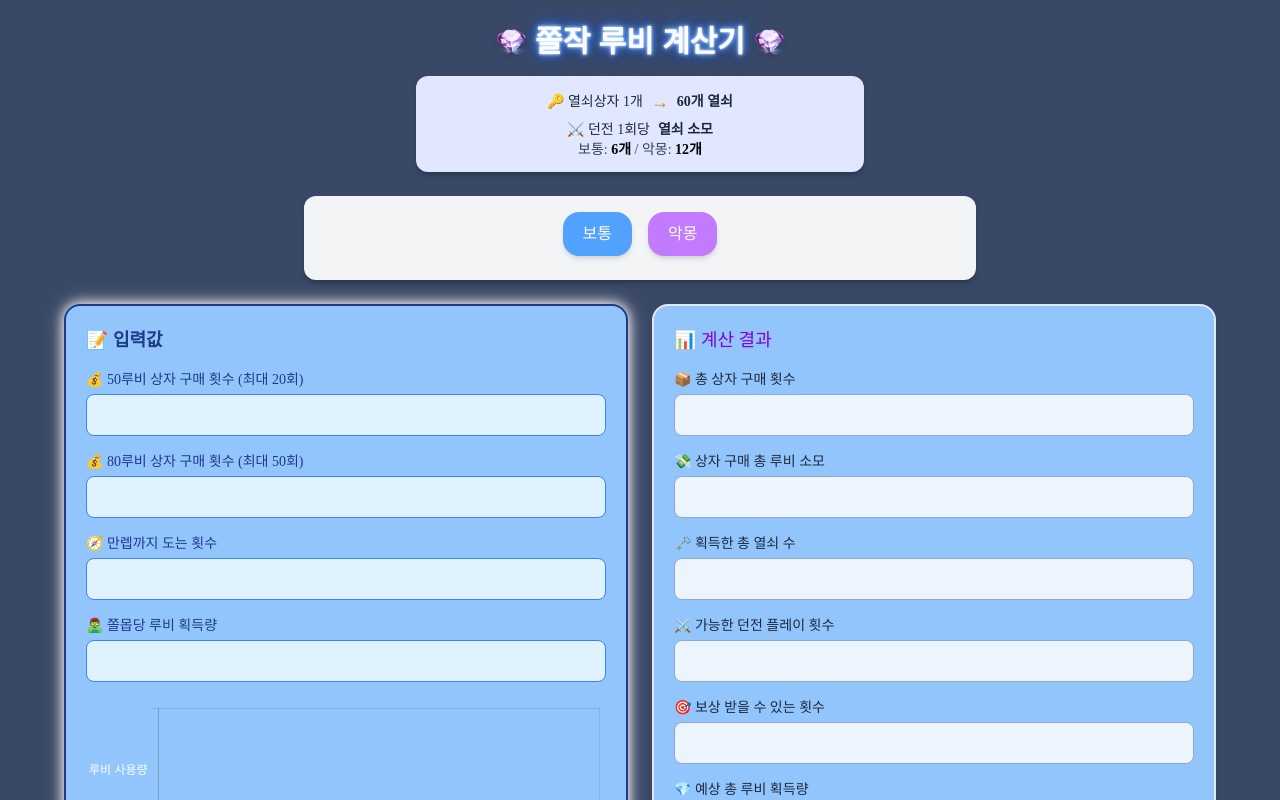
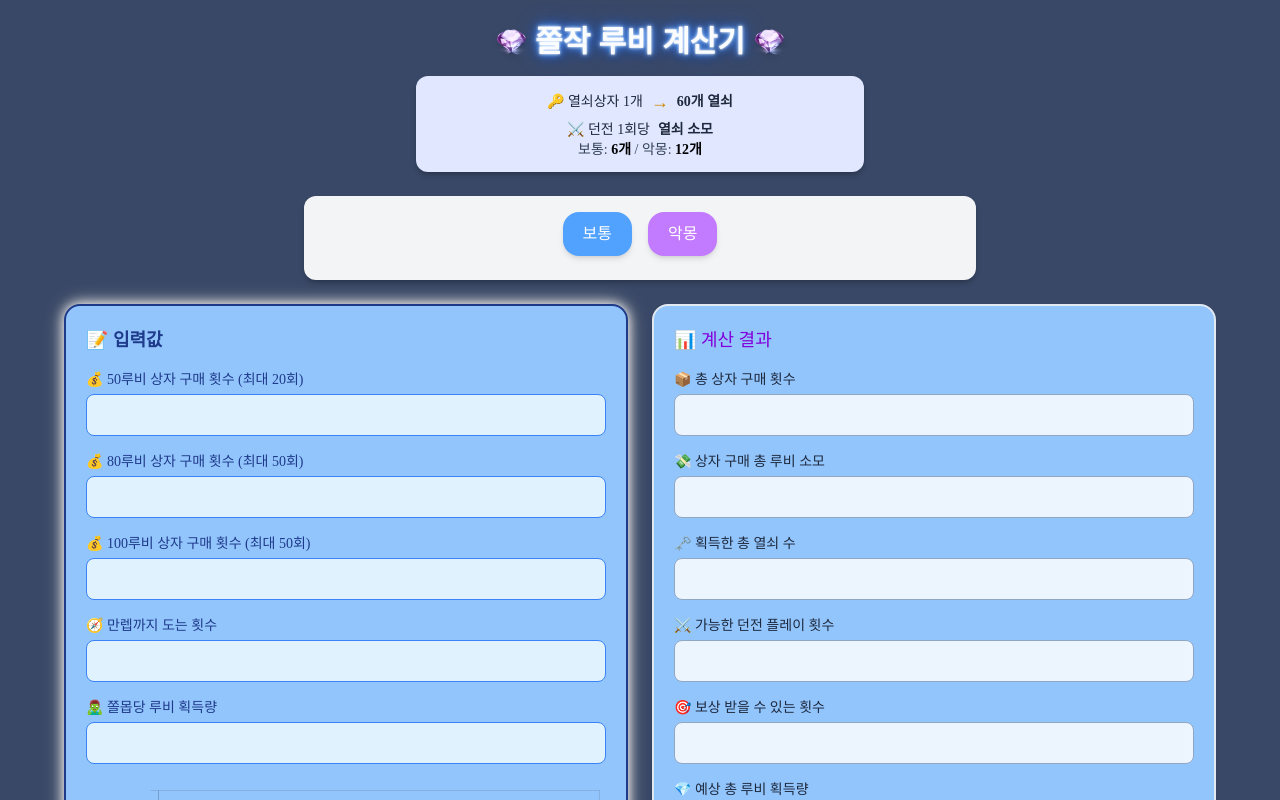
Before and after one commit to KimGiJeong1101/ZzolJak, a React (Vite) app: page / in a window 1280 px wide. Shown: the top 800 px of the page. Built offline with nearby package versions, Linux system fonts and the light colour scheme; a web font is replaced by a local one.

Commit message:
열쇠상자 100루비짜리 추가 작업

```diff
--- a/src/App.jsx
+++ b/src/App.jsx
@@ -14,6 +14,7 @@ const App = () => {
 
   const [buy50, setBuy50] = useState("");
   const [buy80, setBuy80] = useState("");
+  const [buy100, setBuy100] = useState("");
   const [mobCount, setMobCount] = useState("");
   const [dungeonExp, setDungeonExp] = useState("");
   const [level, setLevel] = useState("");
@@ -30,6 +31,7 @@ const App = () => {
   } = useRubyCalculator({
     buy50,
     buy80,
+    buy100,
     mobCount,
     dungeonExp,
     level,
@@ -58,8 +60,10 @@ const App = () => {
         <InputCard
           buy50={buy50}
           buy80={buy80}
+          buy100={buy100}
           setBuy50={setBuy50}
           setBuy80={setBuy80}
+          setBuy100={setBuy100}
           rewardInterval={rewardInterval}
           mobCount={mobCount}
           dungeonExp={dungeonExp}
--- a/src/components/InputCard.jsx
+++ b/src/components/InputCard.jsx
@@ -5,10 +5,12 @@ import "../styles/commonstyle.css";
 const InputCard = ({
   buy50,
   buy80,
+  buy100,
   rewardInterval,
   mobCount,
   setBuy50,
   setBuy80,
+  setBuy100,
   chartRef,
   usedRuby,
   expectedReward,
@@ -17,6 +19,7 @@ const InputCard = ({
 
   const [error50, setError50] = useState("");
   const [error80, setError80] = useState("");
+  const [error100, setError100] = useState("");
 
   const handleBuy50Change = (e) => {
     let val = e.target.value;
@@ -40,6 +43,18 @@ const InputCard = ({
     const num = Math.min(Number(val), 50);
     setBuy80(num);
     setError80(num < Number(val) ? "⚠️ 최대 50으로 자동 조정되었습니다." : "");
+  };
+
+  const handleBuy100Change = (e) => {
+    let val = e.target.value;
+    if (val === "") {
+      setBuy100("");
+      setError100("");
+      return;
+    }
+    const num = Math.min(Number(val), 50);
+    setBuy100(num);
+    setError100(num < Number(val) ? "⚠️ 최대 50으로 자동 조정되었습니다." : "");
   };
 
   useLayoutEffect(() => {
@@ -131,6 +146,25 @@ const InputCard = ({
 
       <div className="mb-4 flex flex-col">
         <label className="mb-1 text-sm font-medium">
+          💰 100루비 상자 구매 횟수 (최대 50회)
+        </label>
+        <input
+          type="number"
+          value={buy100}
+          onChange={handleBuy100Change}
+          className="px-3 py-2 rounded-lg bg-[#E0F2FE] text-[#1E40AF] border border-[#3B82F6] focus:outline-none focus:ring-2 focus:ring-[#2563EB] transition"
+          min={0}
+          max={50}
+        />
+        {error100 && (
+          <p className="text-[#DC2626] text-sm mt-1 font-semibold">
+            {error100}
+          </p>
+        )}
+      </div>
+
+      <div className="mb-4 flex flex-col">
+        <label className="mb-1 text-sm font-medium">
           🧭 만렙까지 도는 횟수
         </label>
         <input
--- a/src/hooks/useRubyCalculator.js
+++ b/src/hooks/useRubyCalculator.js
@@ -1,4 +1,11 @@
-const useRubyCalculator = ({ buy50, buy80, dungeonExp, mobCount, level }) => {
+const useRubyCalculator = ({
+  buy50,
+  buy80,
+  buy100,
+  dungeonExp,
+  mobCount,
+  level,
+}) => {
   const getKeyPerDungeon = (level) => {
     const keyPerLevel = {
       normal: 6,
@@ -16,8 +23,9 @@ const useRubyCalculator = ({ buy50, buy80, dungeonExp, mobCount, level }) => {
   const keyPerDungeon = getKeyPerDungeon(level || "normal"); // 기존에는 6으로 고정이였지만, 난이도별로 소모갯수가 달라져 변수 및 함수처리
   const totalExp = 12500; // 만렙까지 필요한 총 경험치
 
-  const totalBox = Number(buy50) + Number(buy80); // 50루비 상자 + 80루비 상자, 총 구매한 상자 개수 계산
-  const totalUsedRuby = Number(buy50) * 50 + Number(buy80) * 80; // 각 상자 가격과 구매 수량을 곱해서 총 사용한 루비 계산
+  const totalBox = Number(buy50) + Number(buy80) + Number(buy100); // 50루비 상자 + 80루비 상자 + 100루비 상자, 총 구매한 상자 개수 계산
+  const totalUsedRuby =
+    Number(buy50) * 50 + Number(buy80) * 80 + Number(buy100) * 100; // 각 상자 가격과 구매 수량을 곱해서 총 사용한 루비 계산
   const totalKeys = totalBox * keyPerBox; // 상자 개수에 열쇠 수를 곱해서 총 열쇠 개수 계산
   const totalDungeons = Math.floor(totalKeys / keyPerDungeon); // 총 열쇠로 던전을 몇 번 돌 수 있는지 계산
   const rewardInterval = dungeonExp > 0 ? Math.ceil(totalExp / dungeonExp) : ""; // 현재 영지에서 만렙까지 도는 횟수 (= 총 경험치 / 영지별 경험치)
```
